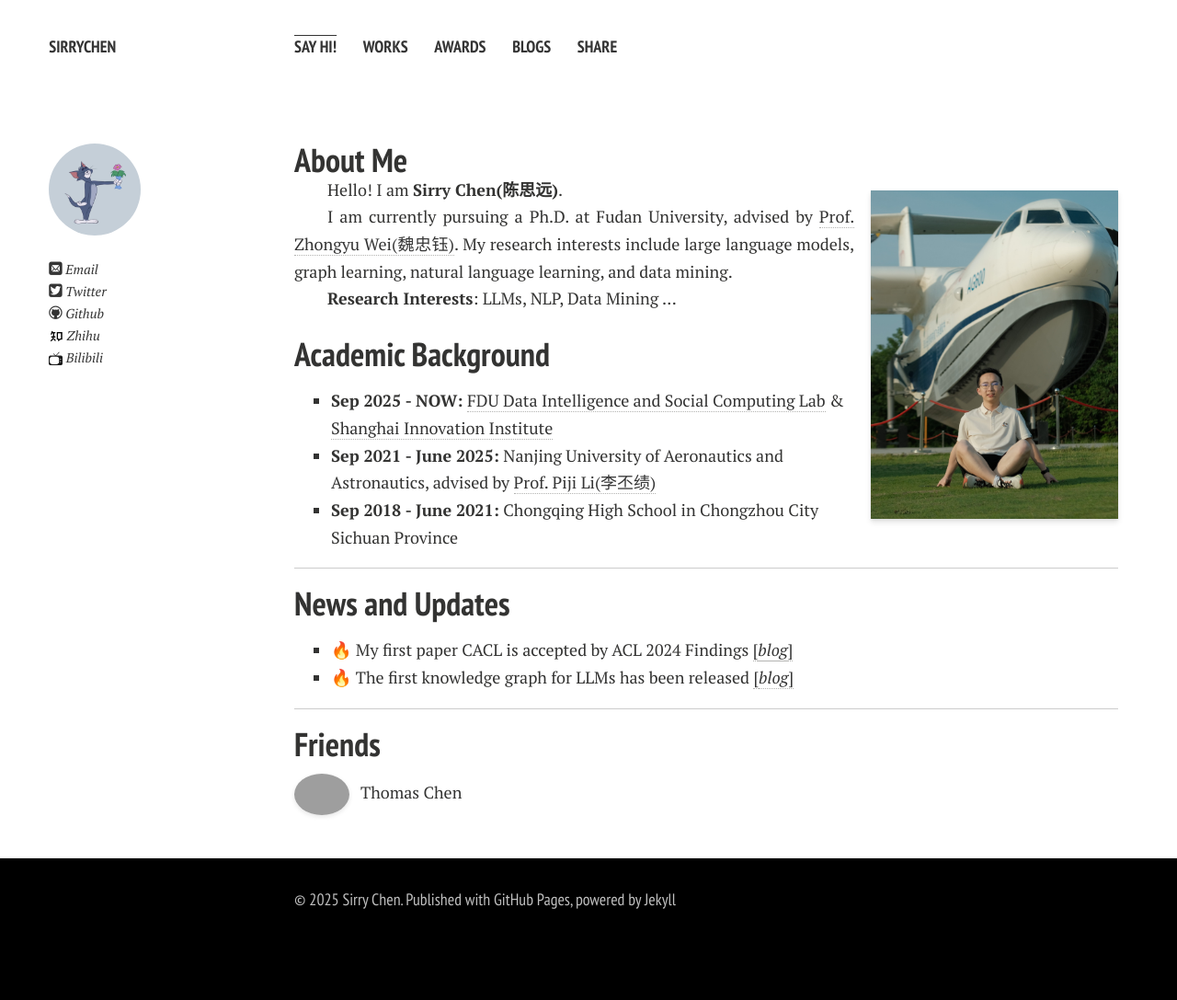
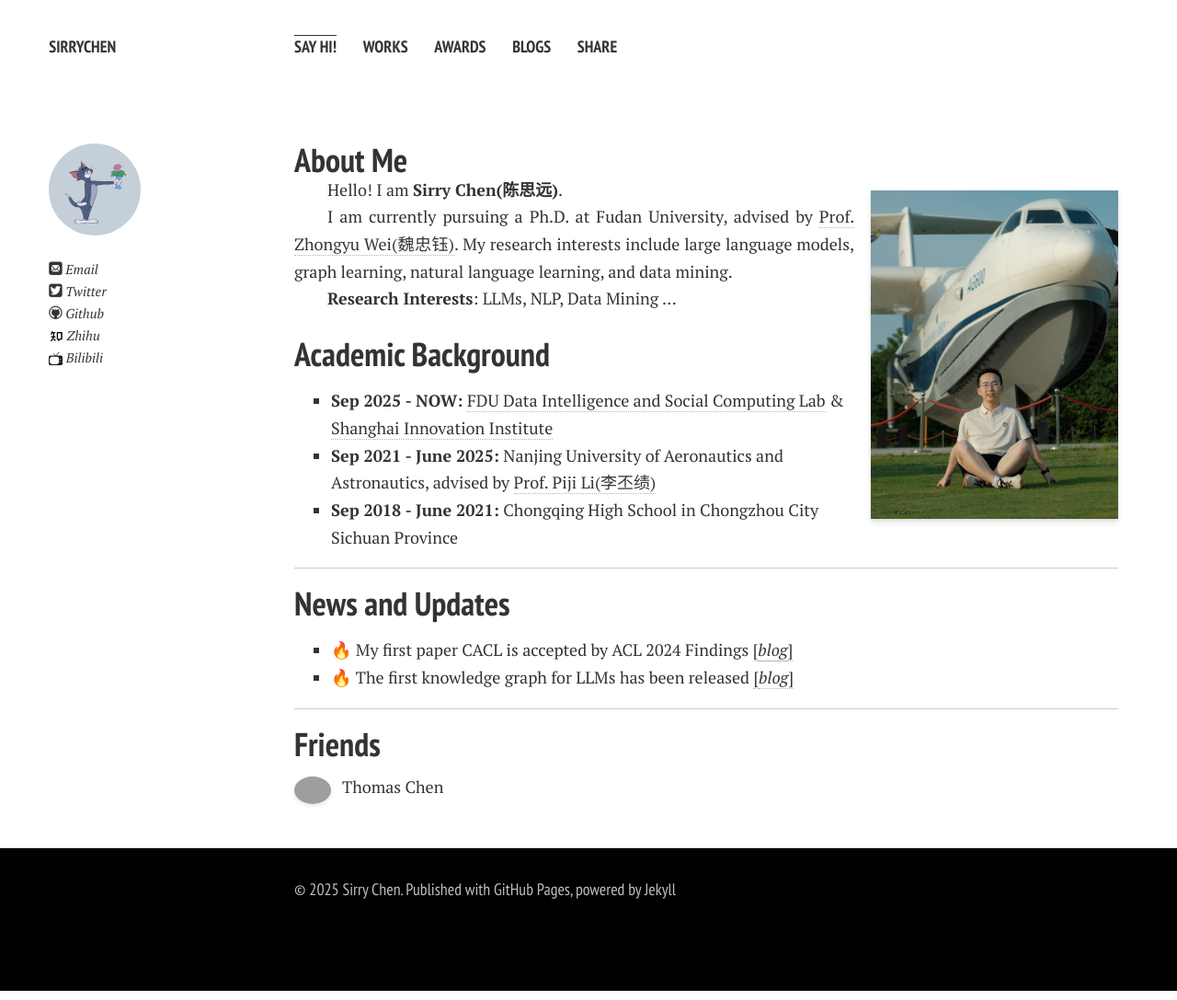
Before and after one commit to SirryChen/SirryChen.github.io, a Jekyll site: the page built from index.md, in a window 1280 px wide. Shown: the whole page at 92% size. Built offline with Jekyll 4.4.1, drawn with Linux system fonts in a browser that asks for light colours; comment, search, counter and statistics services are not loaded; a style sheet for code colours, icons or effects is not loaded; grey boxes are pictures that could not be loaded.

Commit message:
add friends

```diff
--- a/index.md
+++ b/index.md
@@ -4,7 +4,8 @@
 
 ## About Me
 
-<img src="sirrychen.jpg" class="floatpic" width="310" height="410">
+<img src="sirrychen.jpg" class="floatpic" width="200" height="260">
+
 
 <p style="text-align: justify; text-indent: 2em;">
     Hello! I am <strong>Sirry Chen(陈思远)</strong>.
@@ -38,7 +39,7 @@
 
 <div style="display: flex; align-items: center; gap: 15px; margin-bottom: 15px;">
   <a href="https://tthac09.github.io/" target="_blank" style="display: flex; align-items: center; text-decoration: none; color: inherit;">
-    <img src="https://tthac09.github.io/images/logo.webp" alt="tthac09" width="60" height="60" style="border-radius: 50%; object-fit: cover; box-shadow: 0 2px 5px rgba(0,0,0,0.1);">
+    <img src="https://tthac09.github.io/images/logo.webp" alt="tthac09" width="40" height="40" style="border-radius: 50%; object-fit: cover; box-shadow: 0 2px 5px rgba(0,0,0,0.1);">
     <span style="margin-left: 12px; font-size: 18px;">Thomas Chen</span>
   </a>
 </div>
```
